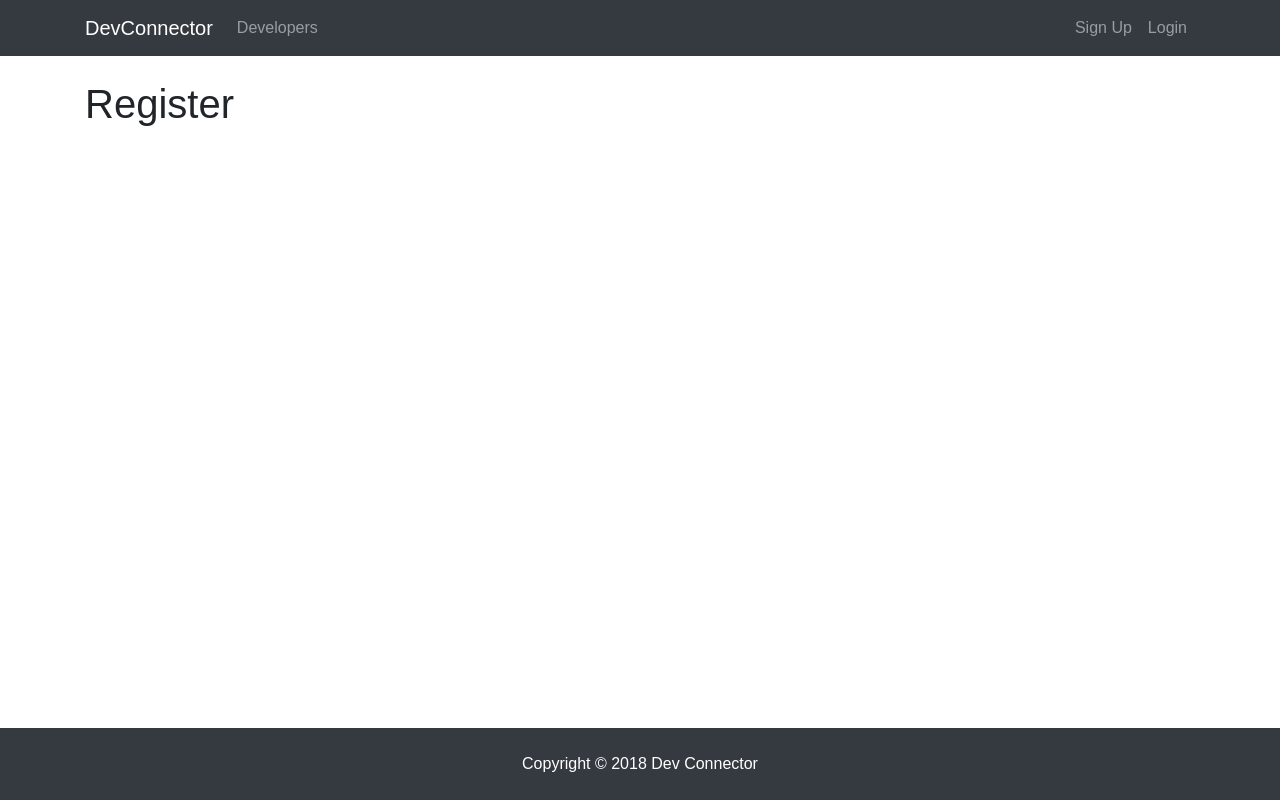
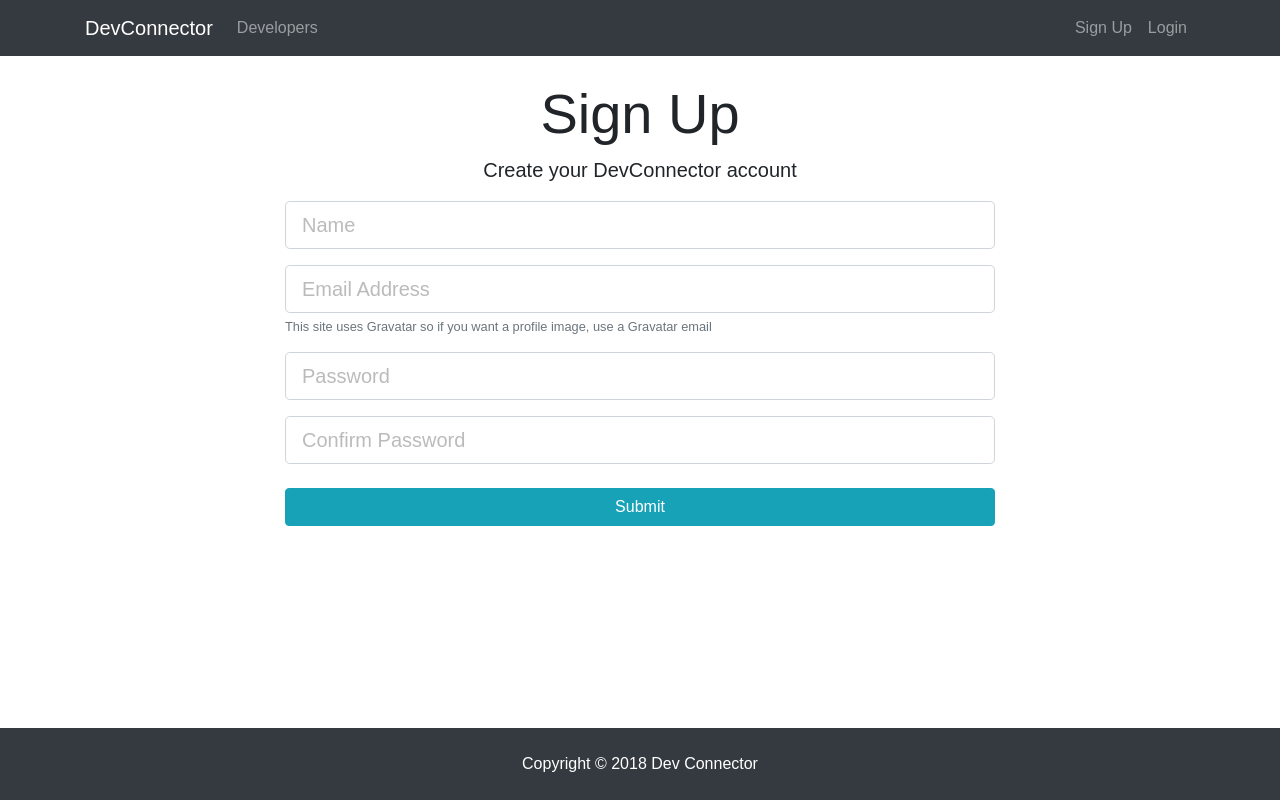
Before and after one commit to JohnSawiris/devconnector, a React (Create React App) app in the folder client/: page /register in a window 1280 px wide. Built offline with nearby package versions, Linux system fonts and the light colour scheme.

Commit message:
added Registration and Login forms

```diff
--- a/client/src/components/auth/Login.js
+++ b/client/src/components/auth/Login.js
@@ -1,10 +1,62 @@
 import React, { Component } from "react";
 
 export class Login extends Component {
+  state = {
+    email: "",
+    password: ""
+  };
+
+  onChange = e => {
+    this.setState({ [e.target.name]: e.target.value });
+  };
+
+  onSubmit = e => {
+    e.preventDefault();
+
+    const user = {
+      email: this.state.email,
+      password: this.state.password
+    };
+
+    console.log(user);
+  };
+
   render() {
     return (
-      <div>
-        <h1>Login</h1>
+      <div className="login">
+        <div className="container">
+          <div className="row">
+            <div className="col-md-8 m-auto">
+              <h1 className="display-4 text-center">Log In</h1>
+              <p className="lead text-center">
+                Sign in to your DevConnector account
+              </p>
+              <form onSubmit={this.onSubmit}>
+                <div className="form-group">
+                  <input
+                    type="email"
+                    className="form-control form-control-lg"
+                    placeholder="Email Address"
+                    name="email"
+                    value={this.state.email}
+                    onChange={this.onChange}
+                  />
+                </div>
+                <div className="form-group">
+                  <input
+                    type="password"
+                    className="form-control form-control-lg"
+                    placeholder="Password"
+                    name="password"
+                    value={this.state.password}
+                    onChange={this.onChange}
+                  />
+                </div>
+                <input type="submit" className="btn btn-info btn-block mt-4" />
+              </form>
+            </div>
+          </div>
+        </div>
       </div>
     );
   }
--- a/client/src/components/auth/Register.js
+++ b/client/src/components/auth/Register.js
@@ -1,10 +1,91 @@
 import React, { Component } from "react";
 
 export class Register extends Component {
+  state = {
+    name: "",
+    email: "",
+    password: "",
+    password2: "",
+    errors: {}
+  };
+
+  onChange = e => {
+    this.setState({ [e.target.name]: e.target.value });
+  };
+
+  onSubmit = e => {
+    e.preventDefault();
+
+    const newUser = {
+      name: this.state.name,
+      email: this.state.email,
+      password: this.state.password,
+      password2: this.state.password2
+    };
+
+    console.log(newUser);
+  };
+
   render() {
     return (
-      <div>
-        <h1>Register</h1>
+      <div className="register">
+        <div className="container">
+          <div className="row">
+            <div className="col-md-8 m-auto">
+              <h1 className="display-4 text-center">Sign Up</h1>
+              <p className="lead text-center">
+                Create your DevConnector account
+              </p>
+              <form onSubmit={this.onSubmit}>
+                <div className="form-group">
+                  <input
+                    type="text"
+                    className="form-control form-control-lg"
+                    placeholder="Name"
+                    name="name"
+                    value={this.state.name}
+                    onChange={this.onChange}
+                  />
+                </div>
+                <div className="form-group">
+                  <input
+                    type="email"
+                    className="form-control form-control-lg"
+                    placeholder="Email Address"
+                    name="email"
+                    value={this.state.email}
+                    onChange={this.onChange}
+                  />
+                  <small className="form-text text-muted">
+                    This site uses Gravatar so if you want a profile image, use
+                    a Gravatar email
+                  </small>
+                </div>
+                <div className="form-group">
+                  <input
+                    type="password"
+                    className="form-control form-control-lg"
+                    placeholder="Password"
+                    name="password"
+                    value={this.state.password}
+                    onChange={this.onChange}
+                  />
+                </div>
+                <div className="form-group">
+                  <input
+                    type="password"
+                    className="form-control form-control-lg"
+                    placeholder="Confirm Password"
+                    name="password2"
+                    value={this.state.password2}
+                    onChange={this.onChange}
+                  />
+                </div>
+                <input type="submit" className="btn btn-info btn-block mt-4" />
+              </form>
+            </div>
+          </div>
+        </div>
       </div>
     );
   }
```
